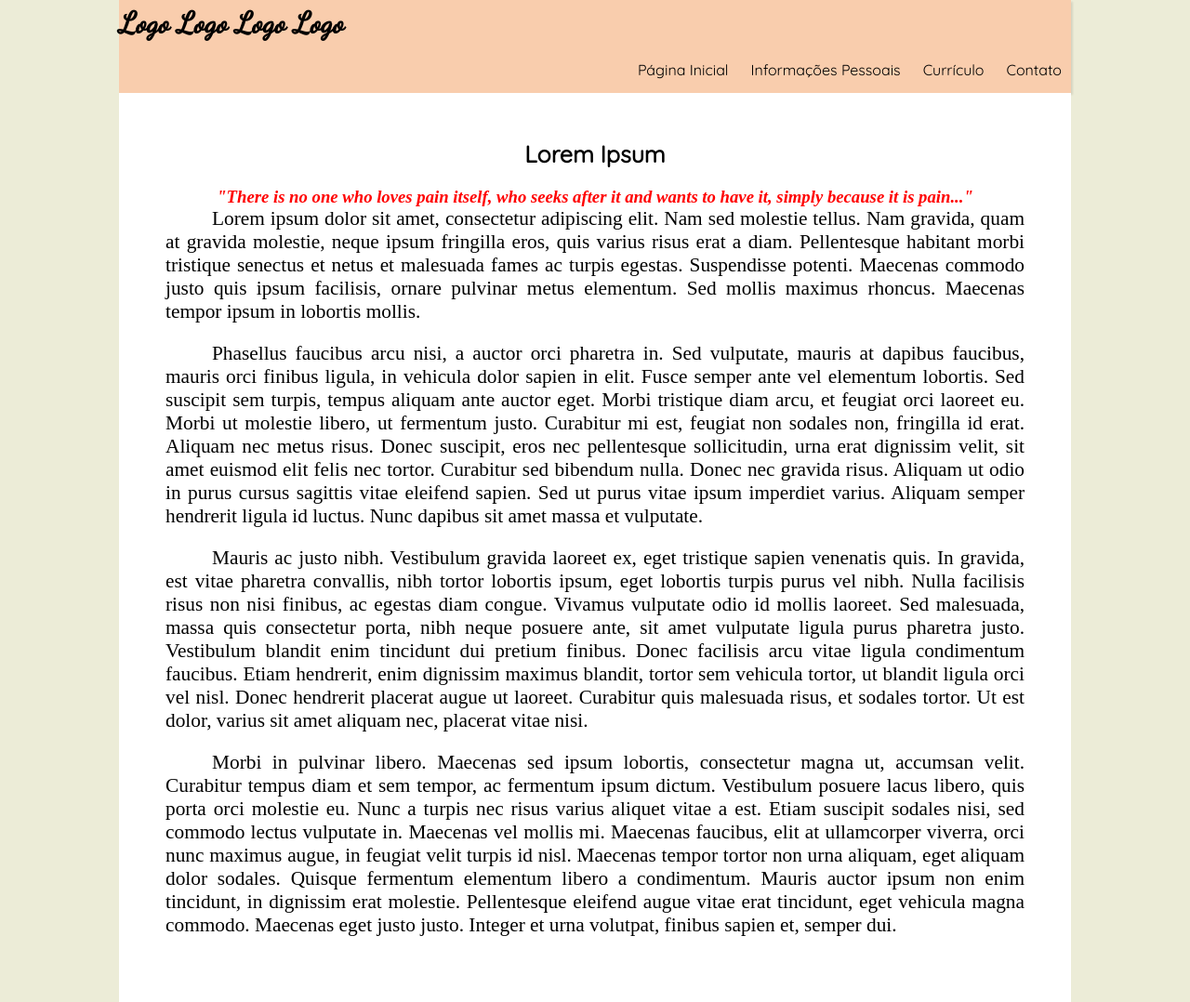
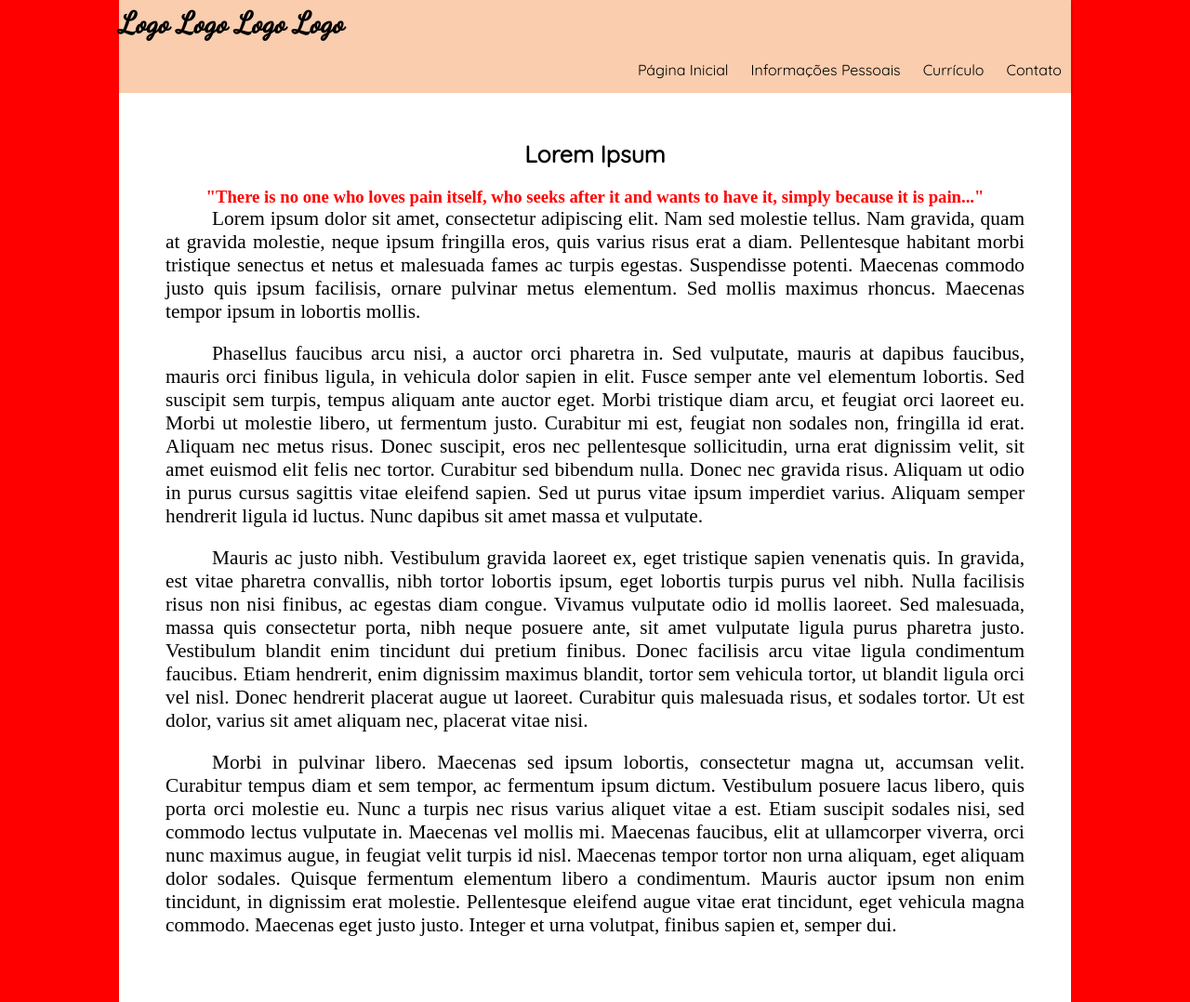
Before and after one commit to EmilyFitzlaff/Desenvolvimento_WEB, a PHP site: page / in a window 1280 px wide. Shown: the whole page at 93% size. Run offline with PHP 8.4, Linux system fonts and the light colour scheme.

Commit message:
Alterações CSS - body

```diff
--- a/Aula 03 - CSS/Site pessoal/css/style.css
+++ b/Aula 03 - CSS/Site pessoal/css/style.css
@@ -9,7 +9,8 @@
 
 body {
     margin: auto 10%;
-    background-color: rgba(235, 235, 211, 0.9);
+    /* background-color: rgba(235, 235, 211, 0.9); */
+    background-color: red;
 }
 
 header {
@@ -83,7 +84,7 @@ p {
     font-size: 25px;
 }
 
-h3#subtitulo {
+.subtitulo {
     text-align: center;
     color: red;
 }
--- a/Aula 03 - CSS/Site pessoal/index.php
+++ b/Aula 03 - CSS/Site pessoal/index.php
@@ -9,7 +9,7 @@
         <?php include_once('header.php'); ?>
         <main>
             <h2 class="titulo">Lorem Ipsum</h2>
-            <h3 id="subtitulo"><em>"There is no one who loves pain itself, who seeks after it and wants to have it, simply because it is pain..."</em></h3>
+            <h3 class="subtitulo">"There is no one who loves pain itself, who seeks after it and wants to have it, simply because it is pain..."</h3>
             <p>Lorem ipsum dolor sit amet, consectetur adipiscing elit. Nam sed molestie tellus. Nam gravida, quam at gravida molestie, neque ipsum fringilla eros, quis varius risus erat a diam. Pellentesque habitant morbi tristique senectus et netus et malesuada fames ac turpis egestas. Suspendisse potenti. Maecenas commodo justo quis ipsum facilisis, ornare pulvinar metus elementum. Sed mollis maximus rhoncus. Maecenas tempor ipsum in lobortis mollis.</p>
 
             <p>Phasellus faucibus arcu nisi, a auctor orci pharetra in. Sed vulputate, mauris at dapibus faucibus, mauris orci finibus ligula, in vehicula dolor sapien in elit. Fusce semper ante vel elementum lobortis. Sed suscipit sem turpis, tempus aliquam ante auctor eget. Morbi tristique diam arcu, et feugiat orci laoreet eu. Morbi ut molestie libero, ut fermentum justo. Curabitur mi est, feugiat non sodales non, fringilla id erat. Aliquam nec metus risus. Donec suscipit, eros nec pellentesque sollicitudin, urna erat dignissim velit, sit amet euismod elit felis nec tortor. Curabitur sed bibendum nulla. Donec nec gravida risus. Aliquam ut odio in purus cursus sagittis vitae eleifend sapien. Sed ut purus vitae ipsum imperdiet varius. Aliquam semper hendrerit ligula id luctus. Nunc dapibus sit amet massa et vulputate.</p>
```
